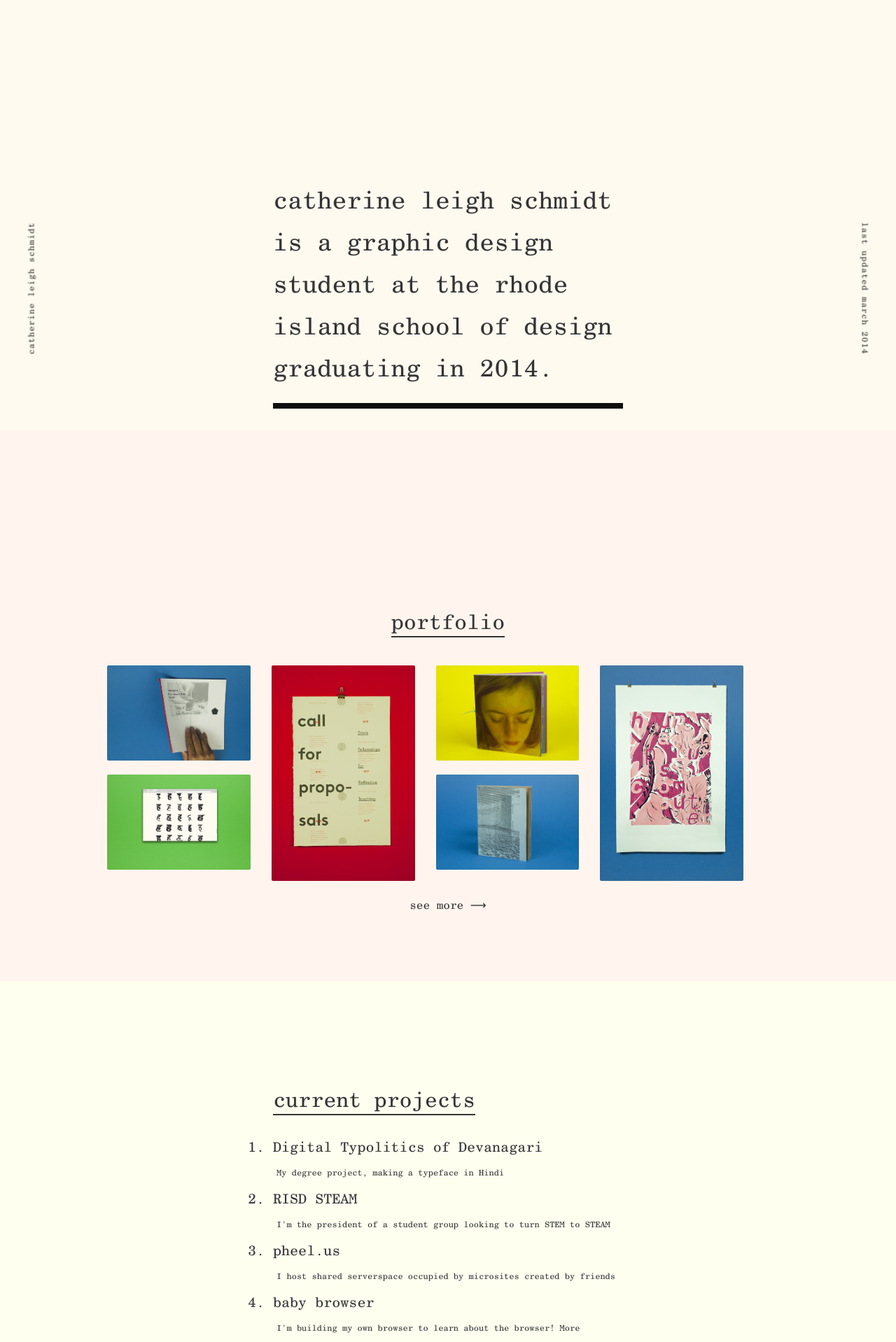
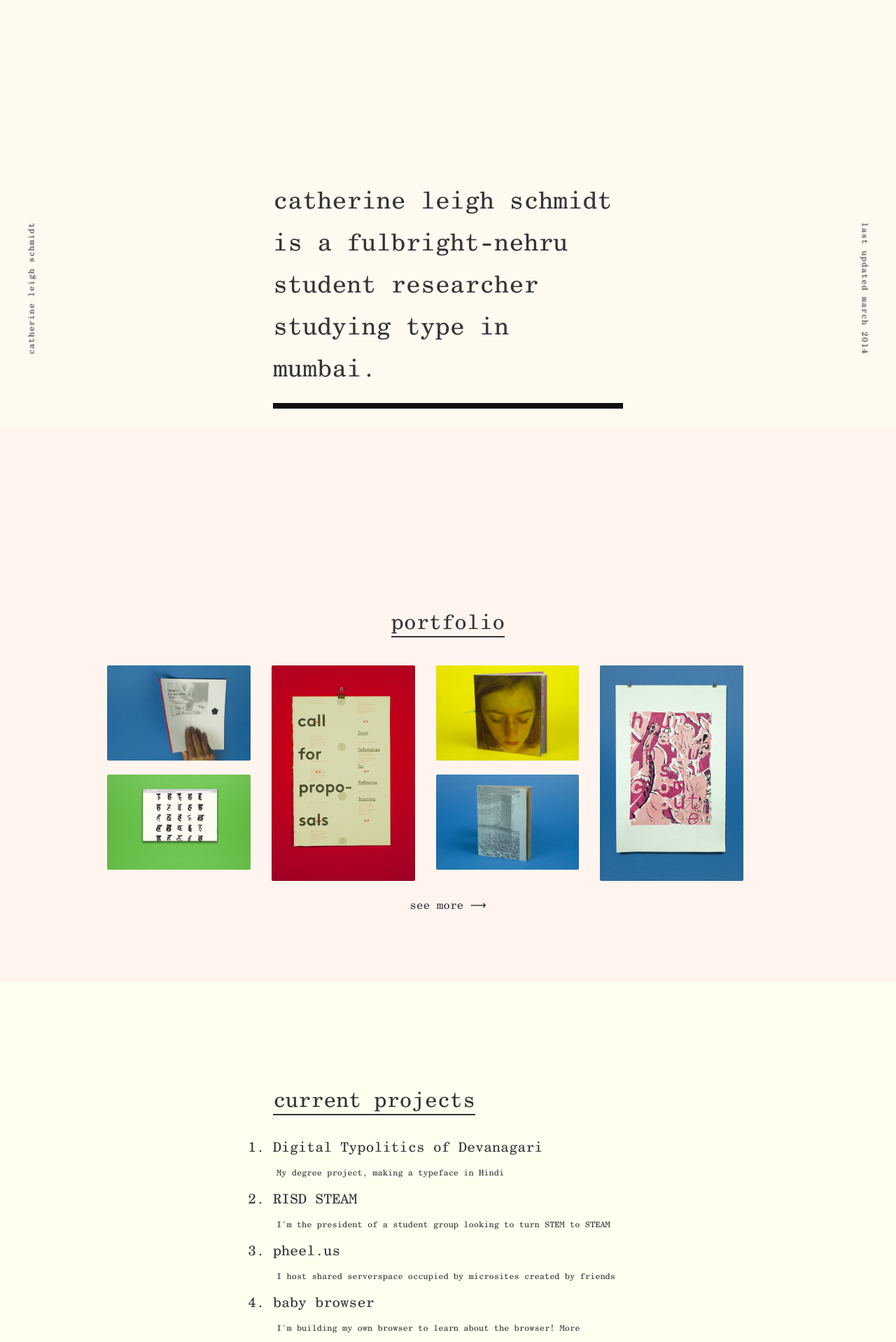
Before and after one commit to cathschmidt/cathschmidt.github.io, a Jekyll site: the page index.html, which Jekyll copies as it is, in a window 1280 px wide. Shown: the top 1918 px of the page at 70% size. Built offline with Jekyll 4.4.1, drawn with Linux system fonts in a browser that asks for light colours.

Commit message:
change bio

```diff
--- a/index.html
+++ b/index.html
@@ -35,7 +35,7 @@
 
 <!-- Hello -->
 	<div class="col1" id="hello">
-		<h1>catherine leigh schmidt</br> is a graphic design student at the rhode island school of design graduating in 2014.</h1>
+		<h1>catherine leigh schmidt</br> is a fulbright-nehru student researcher studying type in mumbai.</h1>
 	</div>
 
 <!-- Portfolio -->
--- a/style.css
+++ b/style.css
@@ -36,7 +36,7 @@ html, body {
 body {
 	color: #333332;
 	font-size: 30px;
-	font-family: "Century Schoolbook Mono", monospace, safaserif;
+	font-family: "Century Schoolbook Mono", monospace, sansserif;
 	background-color: floralwhite;
 	text-shadow: 0px 0px 2px #e2e2e1;
 }
```
Also changed, not shown: 1 other file.
